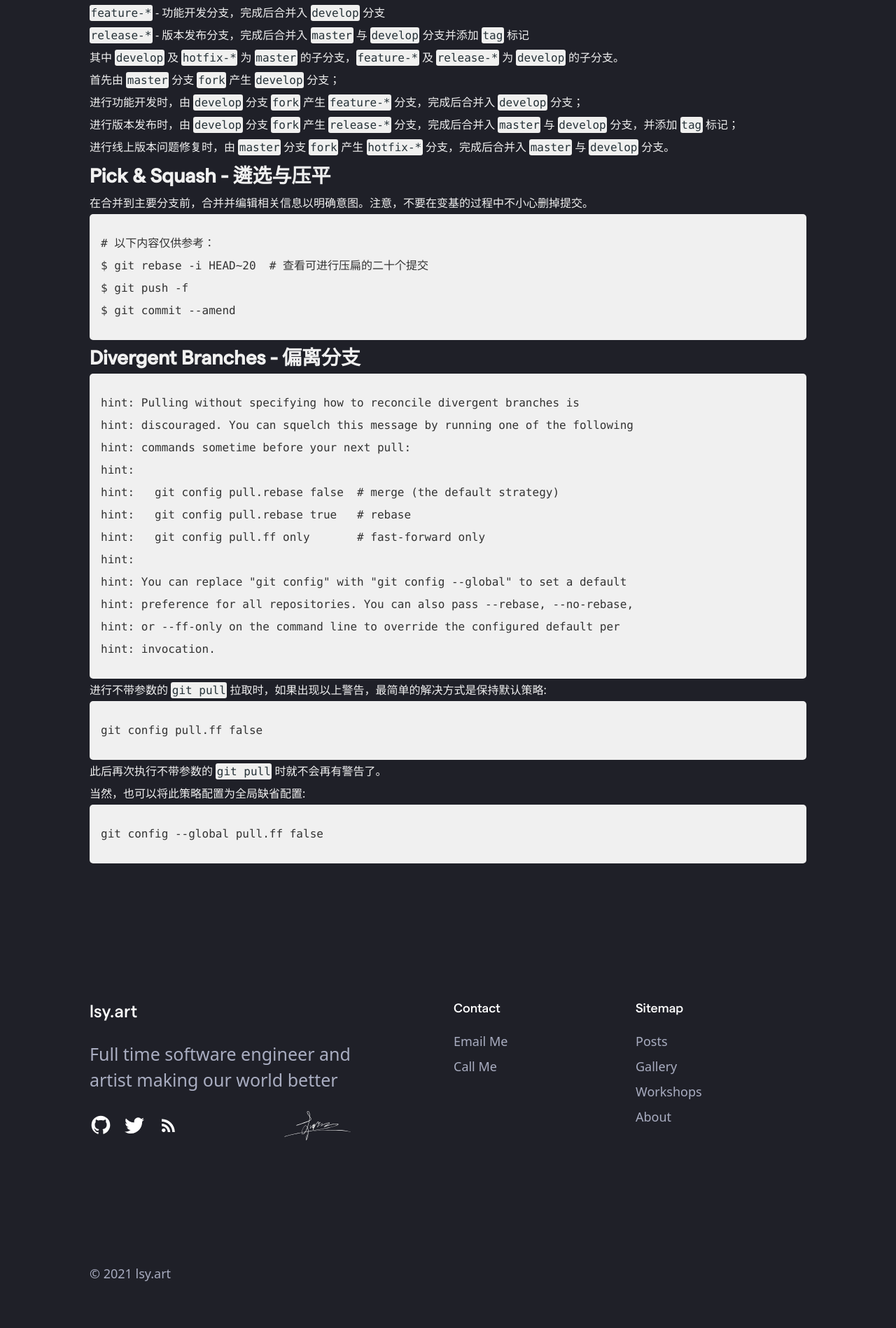
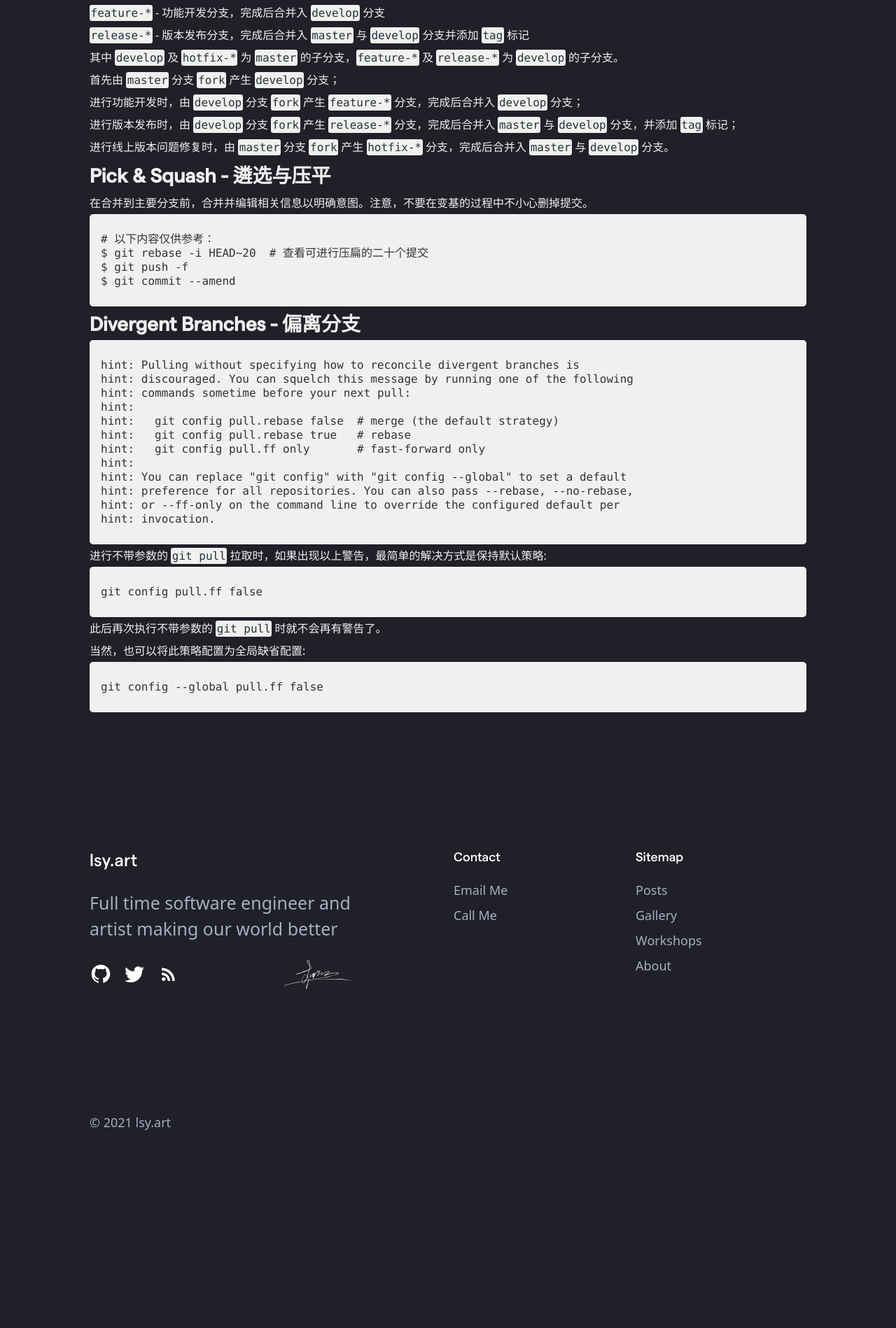
Before and after one commit to Meniny/lsy.art, a Jekyll site: the page built from _posts/2021-06-08-GitStuffs.md, in a window 1280 px wide. Shown: the part 796-2694 px from the top of the page at 70% size. Built offline with Jekyll 4.4.1, drawn with Linux system fonts in a browser that asks for light colours; some web fonts are replaced; after the commit the page ends 2478 px from its top, so only the background shows below that.

Commit message:
css:post-content

```diff
--- a/assets/css/post-content.css
+++ b/assets/css/post-content.css
@@ -10,6 +10,7 @@
 	color: #333;
 	margin: 10px 0;
 	padding: 6px 6px;
+	line-height: 20px;
 }
 
 .post-content h1 {
```
